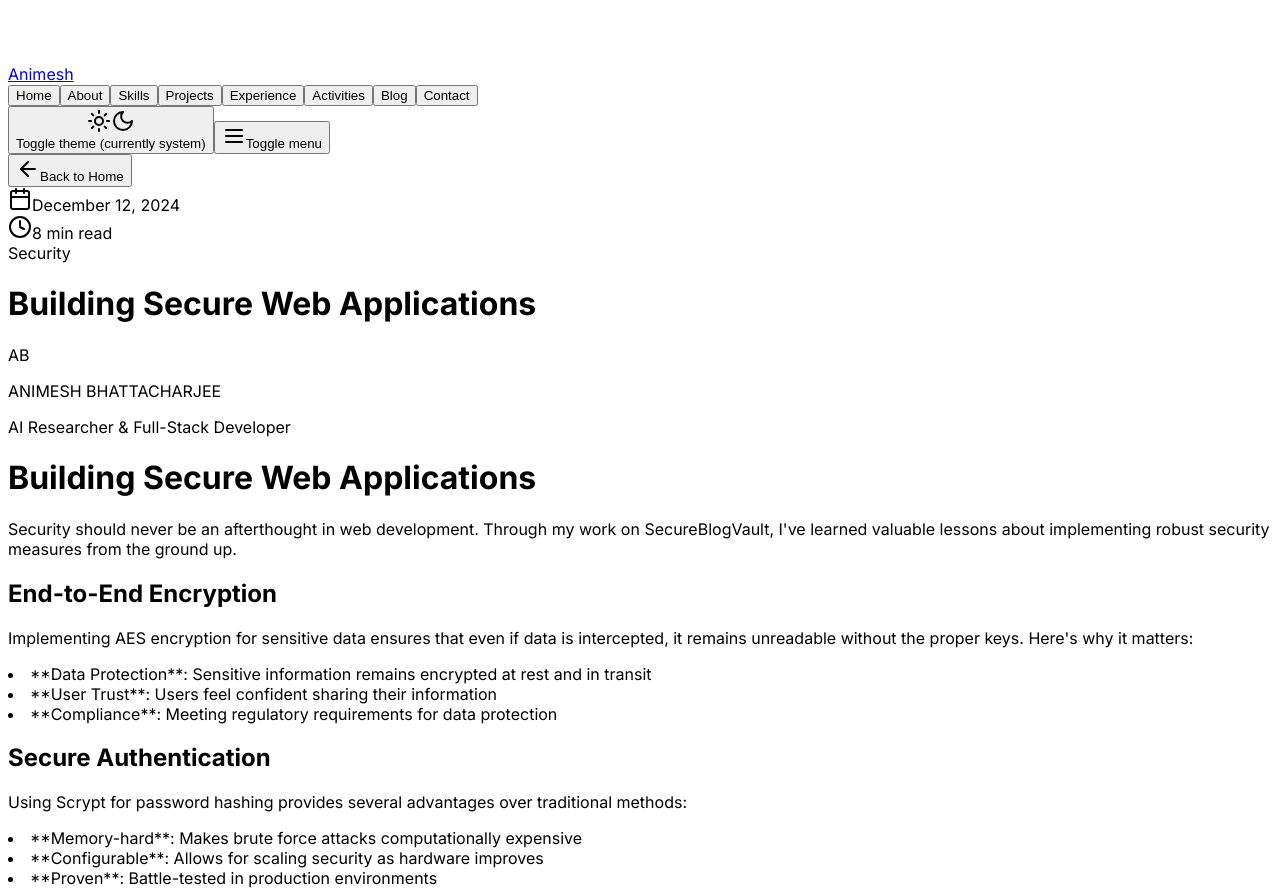
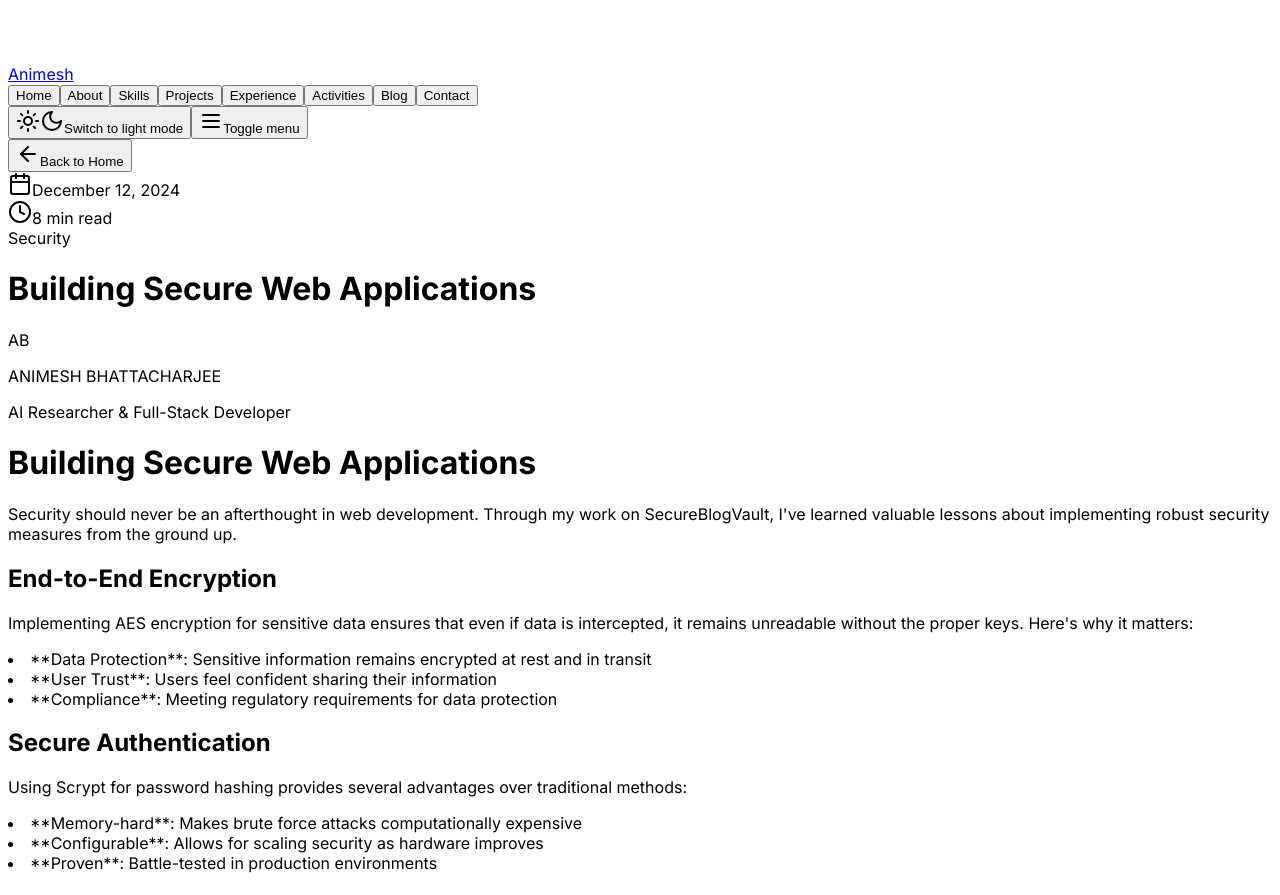
Before and after one commit to Animesh6096/ResumeRanger, a React (Vite) app in the folder client/: page /blog/building-secure-web-applications in a window 1280 px wide. Shown: the part 1220-2115 px from the top of the page. Built offline with nearby package versions, Linux system fonts and the light colour scheme.

Commit message:
Refactor theme toggle functionality to simplify mode switching; update button titles for clarity

```diff
--- a/client/src/components/navigation.tsx
+++ b/client/src/components/navigation.tsx
@@ -67,7 +67,7 @@ export function Navigation() {
   }, [location]);
 
   const toggleTheme = () => {
-    const nextTheme = theme === "light" ? "dark" : theme === "dark" ? "system" : "light";
+    const nextTheme = theme === "light" ? "dark" : "light";
     setTheme(nextTheme);
   };
 
@@ -127,14 +127,11 @@ export function Navigation() {
               size="sm"
               onClick={toggleTheme}
               className={`relative w-10 h-10 rounded-full bg-gradient-to-br from-background/50 to-background/30 backdrop-blur-sm border border-border/50 hover:border-border transition-all duration-300 hover:scale-105 hover:shadow-lg hover:shadow-primary/10 ${scrolled ? 'bg-background/70' : 'bg-background/30'}`}
-              title={`Current theme: ${theme === 'system' ? 'system (auto)' : theme}`}
+              title={`Switch to ${theme === 'light' ? 'dark' : 'light'} mode`}
             >
               <Sun className="h-4 w-4 rotate-0 scale-100 transition-all dark:-rotate-90 dark:scale-0" />
               <Moon className="absolute h-4 w-4 rotate-90 scale-0 transition-all dark:rotate-0 dark:scale-100" />
-              {theme === 'system' && (
-                <div className="absolute -bottom-1 -right-1 w-2 h-2 bg-accent rounded-full animate-pulse"></div>
-              )}
-              <span className="sr-only">Toggle theme (currently {theme})</span>
+              <span className="sr-only">Switch to {theme === 'light' ? 'dark' : 'light'} mode</span>
             </Button>
 
             <Sheet open={isOpen} onOpenChange={setIsOpen}>
@@ -184,16 +181,13 @@ export function Navigation() {
                           size="sm"
                           onClick={toggleTheme}
                           className="w-10 h-10 rounded-full bg-gradient-to-br from-white/90 to-gray-100/70 dark:from-background/60 dark:to-background/40 backdrop-blur-sm border border-gray-300/50 dark:border-border/40 hover:border-gray-400/60 dark:hover:border-border/60 transition-all duration-300 hover:scale-110 hover:shadow-xl hover:shadow-primary/20 relative overflow-hidden"
-                          title={`Current theme: ${theme === 'system' ? 'system (auto)' : theme}`}
+                          title={`Switch to ${theme === 'light' ? 'dark' : 'light'} mode`}
                         >
                           {/* Button shine effect */}
                           <div className="absolute inset-0 bg-gradient-to-t from-transparent via-white/20 to-white/40 dark:opacity-0 pointer-events-none"></div>
                           <Sun className="h-4 w-4 rotate-0 scale-100 transition-all duration-300 dark:-rotate-90 dark:scale-0 relative z-10" />
                           <Moon className="absolute h-4 w-4 rotate-90 scale-0 transition-all duration-300 dark:rotate-0 dark:scale-100 z-10" />
-                          {theme === 'system' && (
-                            <div className="absolute -bottom-1 -right-1 w-2 h-2 bg-accent rounded-full animate-pulse shadow-sm z-10"></div>
-                          )}
-                          <span className="sr-only">Toggle theme (currently {theme})</span>
+                          <span className="sr-only">Switch to {theme === 'light' ? 'dark' : 'light'} mode</span>
                         </Button>
                       </div>
                     </div>
```
